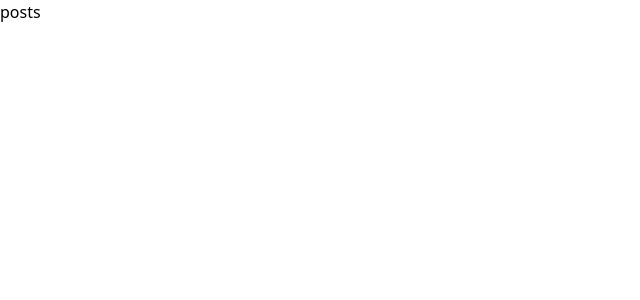
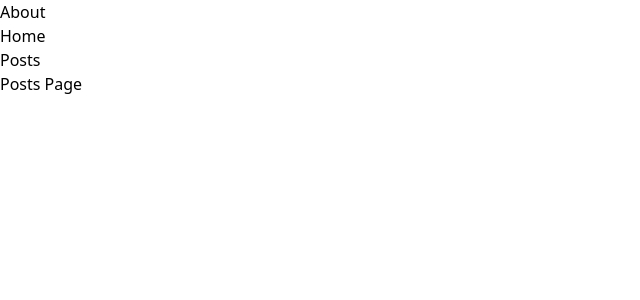
Before and after one commit to tricyvic/alx-project-0x02-setup, a Next.js app in the folder alx-project-0x02/: page /posts in a window 1280 px wide. Shown: the top 300 px of the page, without its empty margins (0-640 px from the left). Built offline with nearby package versions, Linux system fonts and the light colour scheme.

Commit message:
Add link to post

```diff
--- a/alx-project-0x02/components/layout/Header.tsx
+++ b/alx-project-0x02/components/layout/Header.tsx
@@ -6,7 +6,7 @@
     <div>
         <Link href={"/about"}>About</Link><br />
         <Link href={"/home"}>Home</Link><br />
-        <Link href={"/posts"} ></Link>
+        <Link href={"/posts"} >Posts</Link>
     </div>
   )
 }
--- a/alx-project-0x02/pages/about.tsx
+++ b/alx-project-0x02/pages/about.tsx
@@ -1,9 +1,11 @@
 import Button from "@/components/common/Button";
+import Header from "@/components/layout/Header";
 import React from "react";
 
 const about = () => {
   return (
     <>
+    <Header/>
       <h1>About Page</h1>
       <Button size="small" shape="rounded-sm"/>
       <Button size="medium" shape="rounded-md"/>
--- a/alx-project-0x02/pages/home.tsx
+++ b/alx-project-0x02/pages/home.tsx
@@ -1,5 +1,6 @@
 import Card from "@/components/common/Card";
 import ModalForm from "@/components/common/PostModal";
+import Header from "@/components/layout/Header";
 import React, { useState } from "react";
 
 
@@ -14,6 +15,7 @@
 
   return (
     <div className="flex w-full h-screen bg-amber-50 flex-col" >
+      <Header/>
       <button  onClick={() => setShowModal(true)}>Add Item</button>
       {showModal && <ModalForm onSubmit={handleAddItem} onClose={() => setShowModal(false)} />}
       <ul>
--- a/alx-project-0x02/pages/posts.tsx
+++ b/alx-project-0x02/pages/posts.tsx
@@ -1,8 +1,12 @@
+import Header from '@/components/layout/Header'
 import React from 'react'
 
 const posts = () => {
   return (
-    <div>posts</div>
+    <div>
+        <Header/>
+        <h1>Posts Page</h1>
+    </div>
   )
 }
 
```
